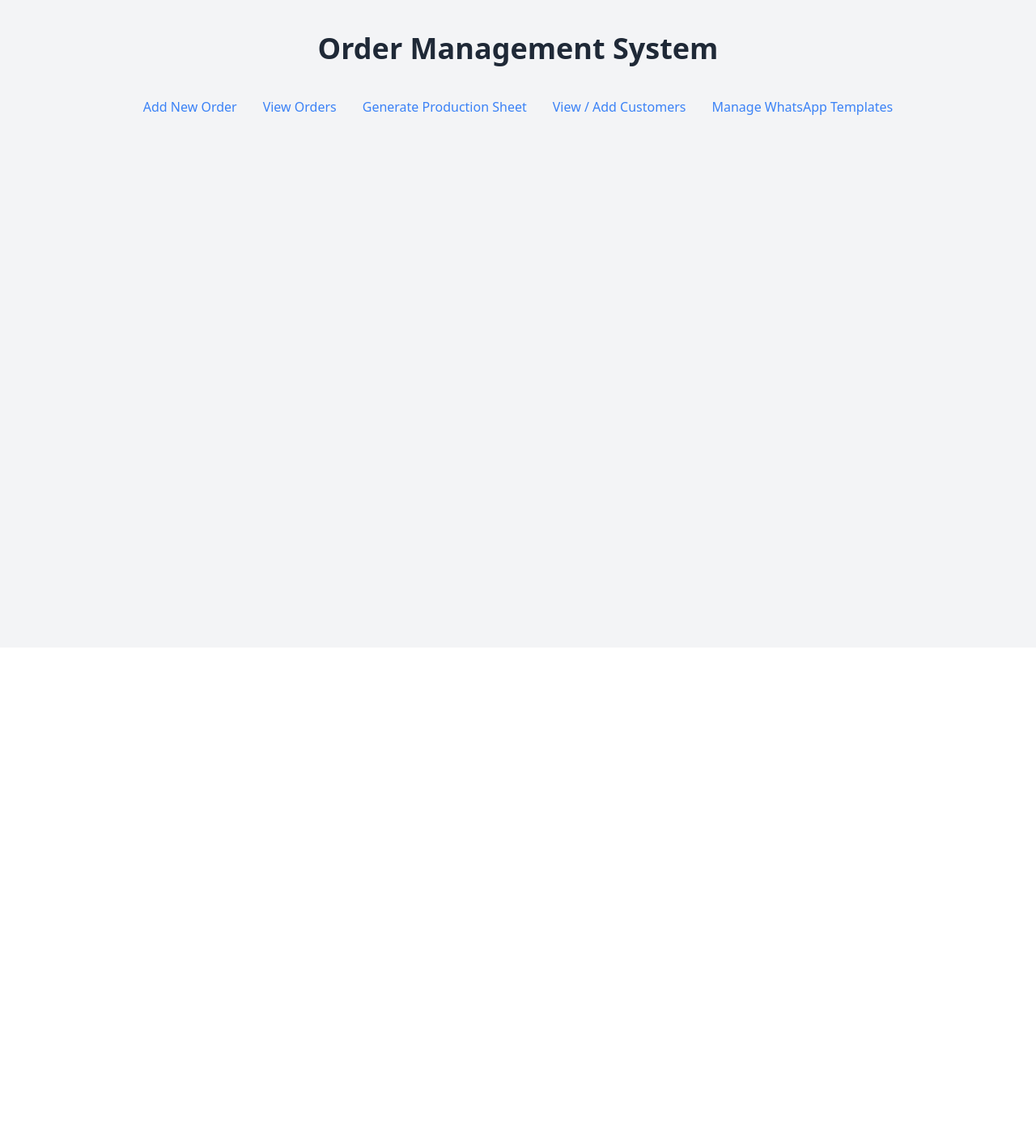
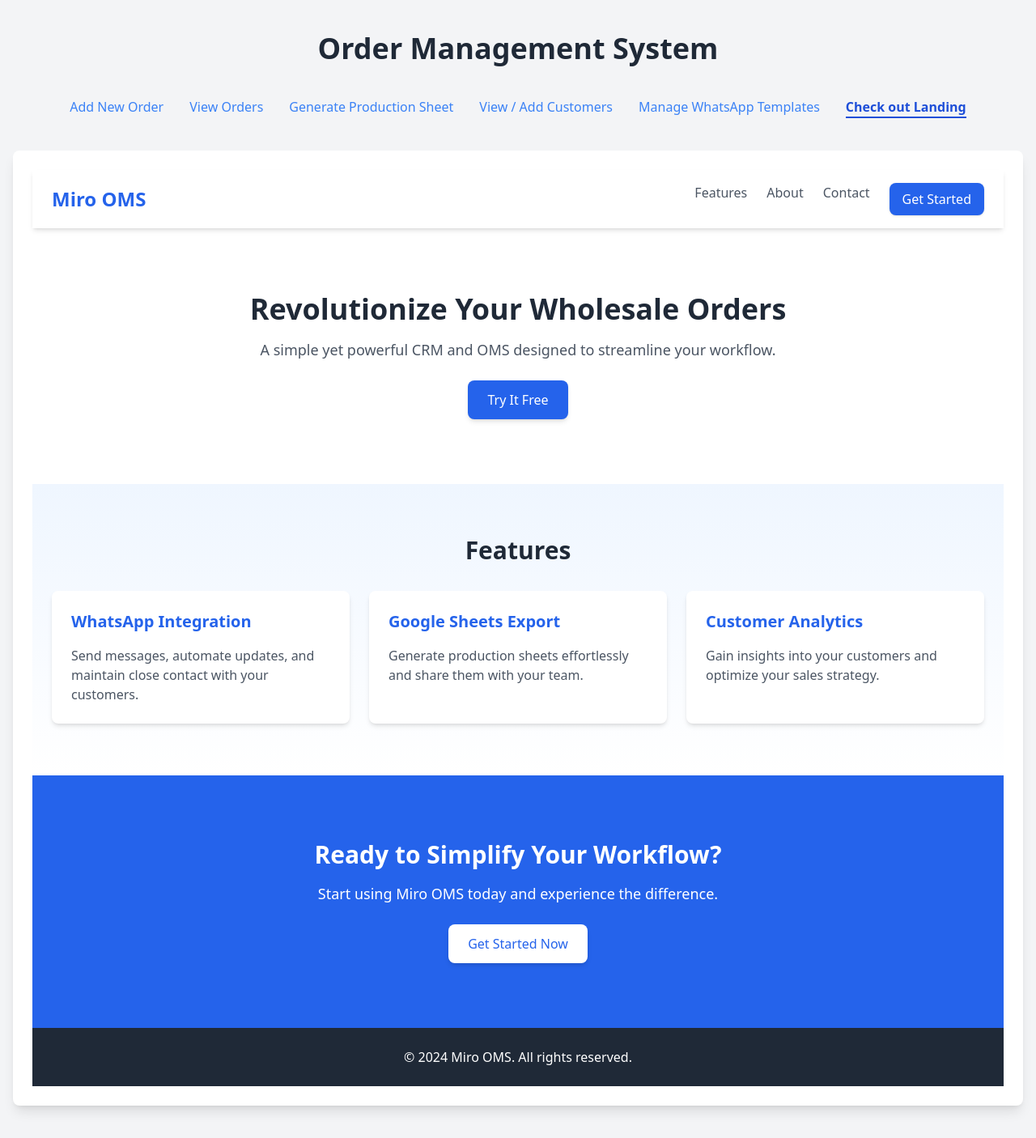
Before and after one commit to UmarBer/crm-oms, a React (Vite) app in the folder frontend/: page /landing in a window 1280 px wide. Shown: the whole page at 81% size. Before the commit the page ends 800 px from the top, so only its background shows below. Built offline with nearby package versions, Linux system fonts and the light colour scheme; no server answers.

Commit message:
Experiment with landing

```diff
--- a/frontend/src/App.jsx
+++ b/frontend/src/App.jsx
@@ -12,6 +12,7 @@ import GenerateSheetForm from './Components/GenerateSheetForm';
 import CustomerDashboard from './Components/CustomerDashboard';
 import CustomerDetails from './Components/CustomerDetails';
 import TemplateManager from './Components/TemplateManager';
+import LandingPage from './Components/LandingPage';
 
 function App() {
   return (
@@ -77,6 +78,16 @@ function App() {
           >
             Manage WhatsApp Templates
           </NavLink>
+          <NavLink
+            to="/landing"
+            className={({ isActive }) =>
+              isActive
+                ? 'text-blue-700 font-bold border-b-2 border-blue-700'
+                : 'text-blue-500 hover:underline'
+            }
+          >
+            Check out Landing
+          </NavLink>
         </nav>
 
         {/* Routes */}
@@ -130,6 +141,14 @@ function App() {
             }
           />
           <Route
+            path="/landing"
+            element={
+              <div className="bg-white p-6 rounded-lg shadow-lg  mx-auto">
+                <LandingPage />
+              </div>
+            }
+          />
+          <Route
             path="/"
             element={
               <div className="text-center">
--- /dev/null
+++ b/frontend/src/Components/LandingPage.jsx
@@ -0,0 +1,136 @@
+import { useNavigate } from 'react-router-dom';
+
+function LandingPage() {
+  const navigate = useNavigate();
+
+  return (
+    <div className="min-h-screen  bg-gradient-to-r from-blue-50 via-white to-blue-100">
+      {/* Hero Section */}
+      <header className="bg-white shadow-md sticky top-0 z-50">
+        <div className="container mx-auto px-6 py-4 flex justify-between items-center">
+          <h1 className="text-2xl font-bold text-blue-600">Miro OMS</h1>
+          <nav>
+            <ul className="flex space-x-6">
+              <li>
+                <button
+                  onClick={() => navigate('/features')}
+                  className="text-gray-600 hover:text-blue-600 transition duration-200"
+                >
+                  Features
+                </button>
+              </li>
+              <li>
+                <button
+                  onClick={() => navigate('/about')}
+                  className="text-gray-600 hover:text-blue-600 transition duration-200"
+                >
+                  About
+                </button>
+              </li>
+              <li>
+                <button
+                  onClick={() => navigate('/contact')}
+                  className="text-gray-600 hover:text-blue-600 transition duration-200"
+                >
+                  Contact
+                </button>
+              </li>
+              <li>
+                <button
+                  onClick={() => navigate('/login')}
+                  className="bg-blue-600 text-white px-4 py-2 rounded-lg shadow hover:bg-blue-700 transition duration-200"
+                >
+                  Get Started
+                </button>
+              </li>
+            </ul>
+          </nav>
+        </div>
+      </header>
+
+      <main>
+        {/* Hero Section */}
+        <section className="text-center py-20 bg-white">
+          <h2 className="text-4xl font-extrabold text-gray-800 mb-4">
+            Revolutionize Your Wholesale Orders
+          </h2>
+          <p className="text-lg text-gray-600 mb-6">
+            A simple yet powerful CRM and OMS designed to streamline your
+            workflow.
+          </p>
+          <button
+            onClick={() => navigate('/signup')}
+            className="bg-blue-600 text-white px-6 py-3 rounded-lg shadow-md hover:bg-blue-700 transition duration-200"
+          >
+            Try It Free
+          </button>
+        </section>
+
+        {/* Features Section */}
+        <section className="py-16 bg-gradient-to-b from-blue-50 to-white">
+          <div className="container mx-auto px-6">
+            <h3 className="text-3xl font-bold text-center text-gray-800 mb-8">
+              Features
+            </h3>
+            <div className="grid grid-cols-1 md:grid-cols-3 gap-6">
+              <div className="p-6 bg-white rounded-lg shadow-md">
+                <h4 className="text-xl font-bold text-blue-600 mb-4">
+                  WhatsApp Integration
+                </h4>
+                <p className="text-gray-600">
+                  Send messages, automate updates, and maintain close contact
+                  with your customers.
+                </p>
+              </div>
+              <div className="p-6 bg-white rounded-lg shadow-md">
+                <h4 className="text-xl font-bold text-blue-600 mb-4">
+                  Google Sheets Export
+                </h4>
+                <p className="text-gray-600">
+                  Generate production sheets effortlessly and share them with
+                  your team.
+                </p>
+              </div>
+              <div className="p-6 bg-white rounded-lg shadow-md">
+                <h4 className="text-xl font-bold text-blue-600 mb-4">
+                  Customer Analytics
+                </h4>
+                <p className="text-gray-600">
+                  Gain insights into your customers and optimize your sales
+                  strategy.
+                </p>
+              </div>
+            </div>
+          </div>
+        </section>
+
+        {/* Call-to-Action Section */}
+        <section className="text-center py-20 bg-blue-600 text-white">
+          <h3 className="text-3xl font-bold mb-4">
+            Ready to Simplify Your Workflow?
+          </h3>
+          <p className="text-lg mb-6">
+            Start using Miro OMS today and experience the difference.
+          </p>
+          <button
+            onClick={() => navigate('/signup')}
+            className="bg-white text-blue-600 px-6 py-3 rounded-lg shadow-md hover:bg-gray-200 transition duration-200"
+          >
+            Get Started Now
+          </button>
+        </section>
+      </main>
+
+      {/* Footer */}
+      <footer className="bg-gray-800 text-white py-6">
+        <div className="container mx-auto px-6 text-center">
+          <p>
+            &copy; {new Date().getFullYear()} Miro OMS. All rights reserved.
+          </p>
+        </div>
+      </footer>
+    </div>
+  );
+}
+
+export default LandingPage;
```
